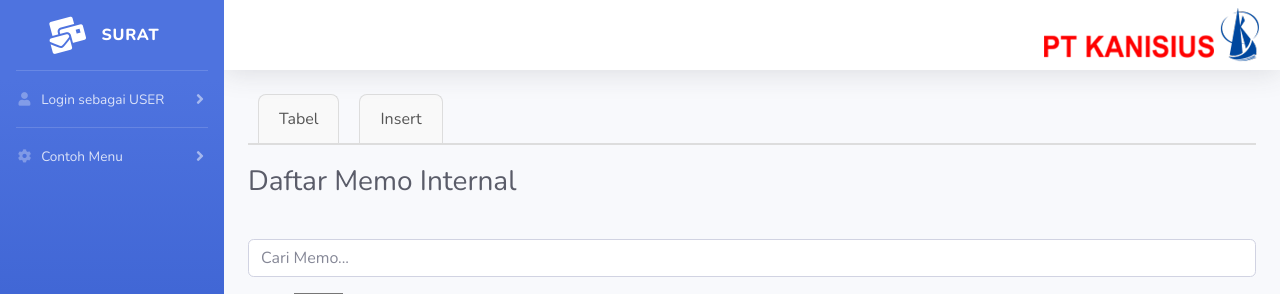
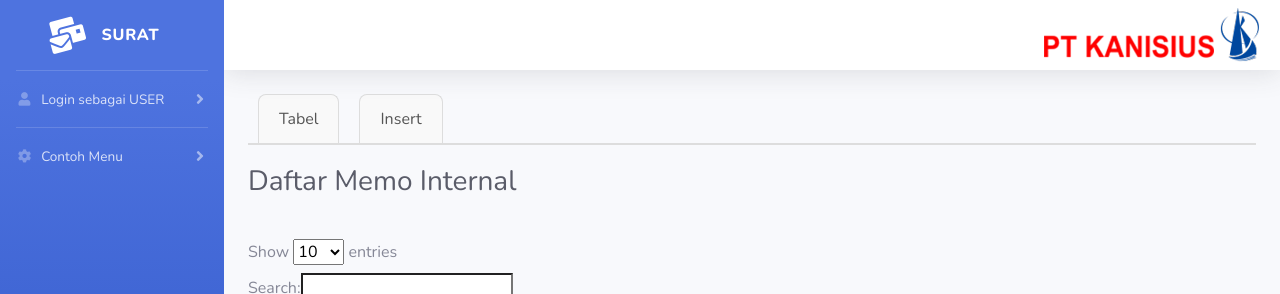
Before and after one commit to Corneldiii/ProjecctKanisius, a CodeIgniter app: page /surat/index.php/controller/memo in a window 1280 px wide. Shown: the top 294 px of the page. Run offline with CodeIgniter, Linux system fonts and the light colour scheme; some libraries are stand-ins or nearby versions.

Commit message:
Perbaiki search Memo Internal

```diff
--- a/application/views/memo.php
+++ b/application/views/memo.php
@@ -38,11 +38,6 @@ defined('BASEPATH') or exit('No direct script access allowed');
                 </div>
             </div>
 
-            <div class="form-group row">
-                <div class="col-sm-12">
-                    <input type="text" id="search" class="form-control" placeholder="Cari Memo...">
-                </div>
-            </div>
 
             <div class="row">
                 <div class="col">
```
